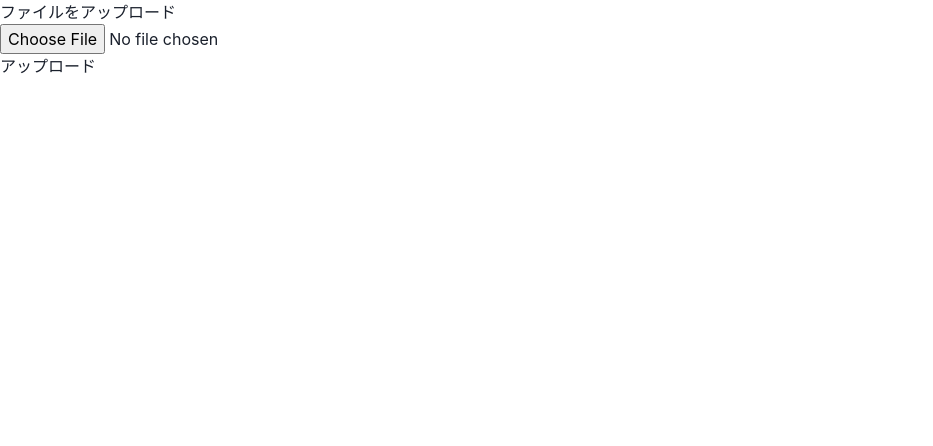
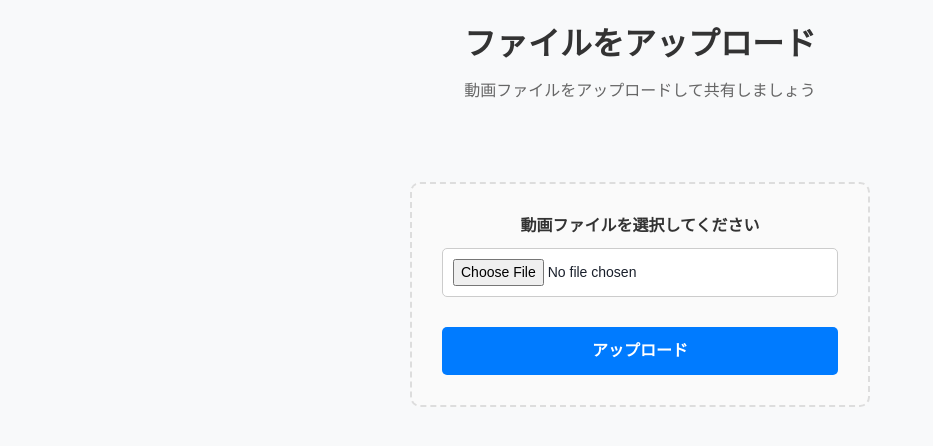
Before and after one commit to kohe1-0mura/video-streaming, a Next.js app in the folder frontend/: page /upload in a window 1280 px wide. Shown: the top 446 px of the page, without its empty margins (0-933 px from the left). Built offline with nearby package versions, Linux system fonts and the light colour scheme.

Commit message:
feat: アップロードフォームのスタイルを改善し、ユーザーインターフェースを向上

```diff
--- a/frontend/package.json
+++ b/frontend/package.json
@@ -3,7 +3,7 @@
   "version": "0.1.0",
   "private": true,
   "scripts": {
-    "dev": "next dev --turbopack",
+    "dev": "next dev",
     "build": "next build",
     "start": "next start",
     "lint": "next lint"
--- a/frontend/src/app/upload/components/uploadForm.tsx
+++ b/frontend/src/app/upload/components/uploadForm.tsx
@@ -78,7 +78,32 @@ const UploadForm = () => {
     });
   };
   return (
-    <form onSubmit={handleSubmit}>
+    <div style={{
+      maxWidth: '500px',
+      margin: '0 auto',
+      padding: '40px 20px',
+      fontFamily: 'Arial, sans-serif'
+    }}>
+      <form onSubmit={handleSubmit} style={{
+        display: 'flex',
+        flexDirection: 'column',
+        gap: '20px',
+        padding: '30px',
+        border: '2px dashed #ddd',
+        borderRadius: '10px',
+        backgroundColor: '#fafafa',
+        textAlign: 'center'
+      }}>
+        <div style={{ marginBottom: '10px' }}>
+          <label style={{
+            display: 'block',
+            marginBottom: '10px',
+            fontSize: '16px',
+            fontWeight: 'bold',
+            color: '#333'
+          }}>
+            動画ファイルを選択してください
+          </label>
           <input
             type="file"
             ref={inputRef}
@@ -89,10 +114,40 @@ const UploadForm = () => {
                 console.log("Selected file:", e.target.files[0].name);
               }
             }}
+            style={{
+              width: '100%',
+              padding: '10px',
+              border: '1px solid #ccc',
+              borderRadius: '5px',
+              fontSize: '14px',
+              backgroundColor: 'white'
+            }}
           />
-      <br />
-      <button type="submit">アップロード</button>
+        </div>
+        <button
+          type="submit"
+          style={{
+            padding: '12px 30px',
+            backgroundColor: '#007bff',
+            color: 'white',
+            border: 'none',
+            borderRadius: '5px',
+            fontSize: '16px',
+            fontWeight: 'bold',
+            cursor: 'pointer',
+            transition: 'background-color 0.3s ease'
+          }}
+          onMouseOver={(e) => {
+            e.currentTarget.style.backgroundColor = '#0056b3';
+          }}
+          onMouseOut={(e) => {
+            e.currentTarget.style.backgroundColor = '#007bff';
+          }}
+        >
+          アップロード
+        </button>
       </form>
+    </div>
   );
 };
 
--- a/frontend/src/app/upload/page.tsx
+++ b/frontend/src/app/upload/page.tsx
@@ -3,9 +3,33 @@ import UploadForm from "./components/uploadForm";
 
 const UploadPage = () => {
   return (
-    <div>
-      <h1>ファイルをアップロード</h1>
-      <UploadForm />
+    <div style={{
+      minHeight: '100vh',
+      backgroundColor: '#f8f9fa',
+      padding: '20px'
+    }}>
+      <div style={{
+        maxWidth: '800px',
+        margin: '0 auto',
+        textAlign: 'center'
+      }}>
+        <h1 style={{
+          fontSize: '32px',
+          fontWeight: 'bold',
+          color: '#333',
+          marginBottom: '10px'
+        }}>
+          ファイルをアップロード
+        </h1>
+        <p style={{
+          fontSize: '16px',
+          color: '#666',
+          marginBottom: '40px'
+        }}>
+          動画ファイルをアップロードして共有しましょう
+        </p>
+        <UploadForm />
+      </div>
     </div>
   );
 };
```
Lines whose indentation alone changed are shown as unchanged.
